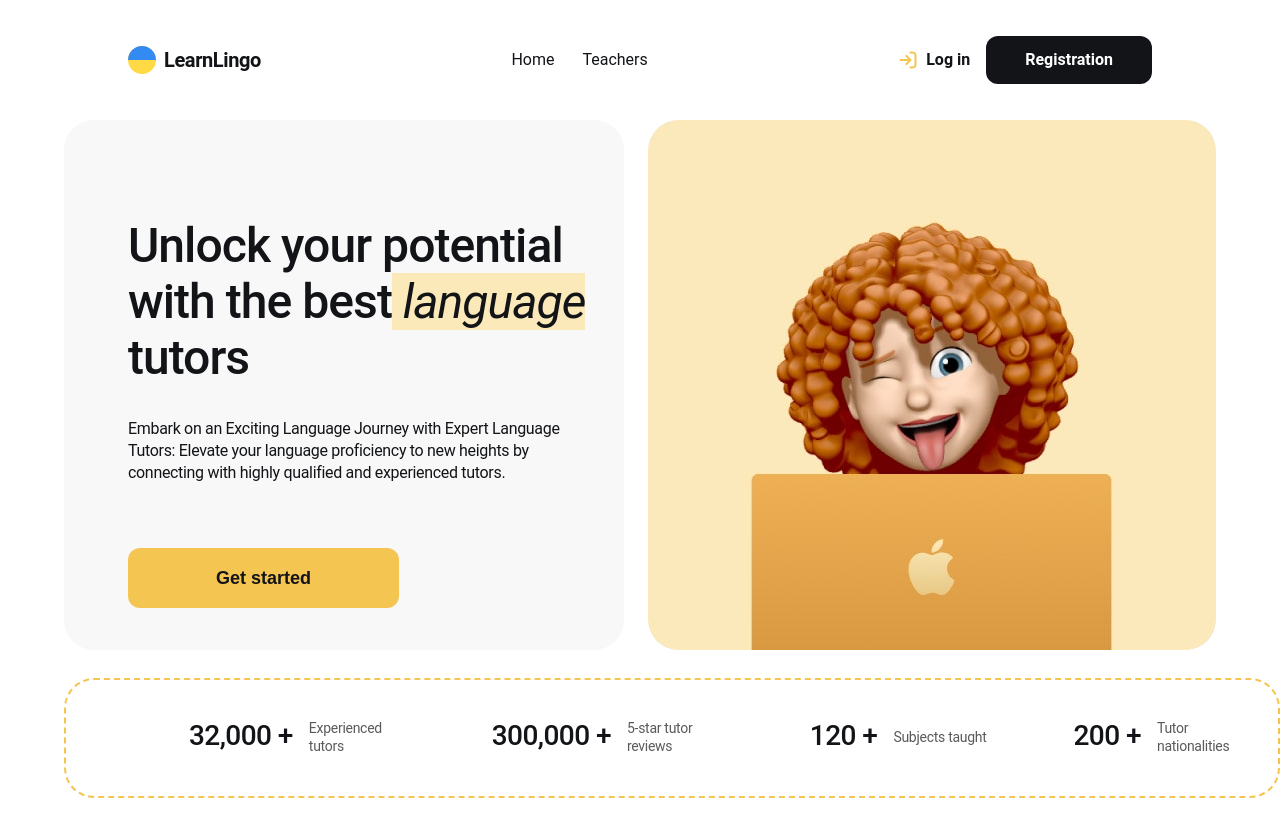
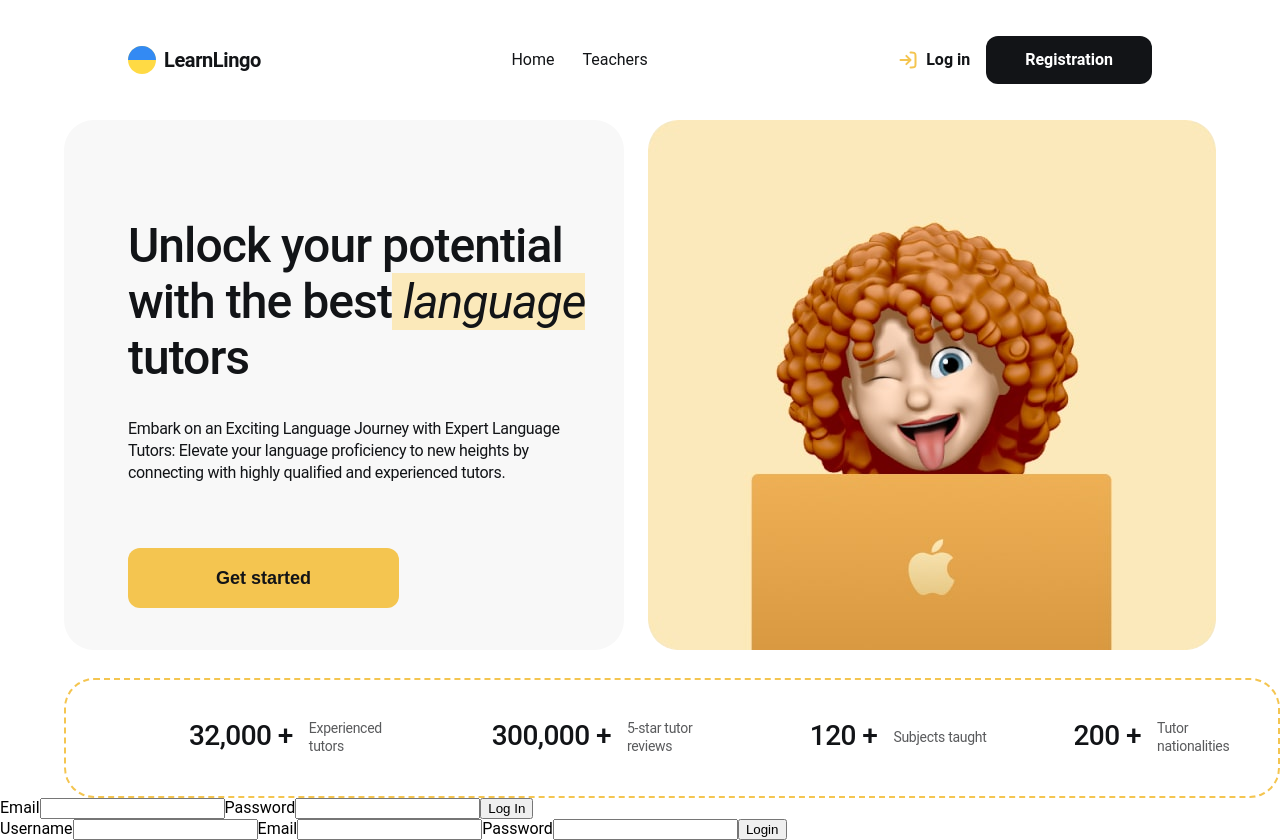
Before and after one commit to Bystryi21/learnLingo, a React (Vite) app: page / in a window 1280 px wide. Before the commit the page ends 800 px from the top, so only its background shows below. Built offline with nearby package versions, Linux system fonts and the light colour scheme.

Commit message:
add register operation

```diff
--- a/package.json
+++ b/package.json
@@ -12,6 +12,8 @@
   "dependencies": {
     "@reduxjs/toolkit": "^2.6.0",
     "axios": "^1.8.1",
+    "firebase": "^11.4.0",
+    "formik": "^2.4.6",
     "nanoid": "^5.1.2",
     "react": "^19.0.0",
     "react-dom": "^19.0.0",
--- /dev/null
+++ b/src/components/LoginForm/LoginForm.jsx
@@ -0,0 +1,24 @@
+import { Formik, Form, Field } from "formik";
+
+export default function LoginForm() {
+  const handleSubmit = (values, actions) => {
+    console.log(values);
+    actions.resetForm();
+  };
+
+  return (
+    <Formik initialValues={{ email: "", password: "" }} onSubmit={handleSubmit}>
+      <Form>
+        <label>
+          Email
+          <Field type="email" name="email" />
+        </label>
+        <label>
+          Password
+          <Field type="password" name="password" />
+        </label>
+        <button type="submit">Log In</button>
+      </Form>
+    </Formik>
+  );
+}
--- /dev/null
+++ b/src/components/RegistrationForm/RegistrationForm.jsx
@@ -0,0 +1,35 @@
+import { Formik, Form, Field } from "formik";
+import { useDispatch } from "react-redux";
+import { register } from "../../redux/auth/operations";
+
+export default function RegistrationForm() {
+  const dispatch = useDispatch();
+  const handleSubmit = (values, actions) => {
+    console.log(values);
+    dispatch(register(values));
+    actions.resetForm();
+  };
+
+  return (
+    <Formik
+      initialValues={{ name: "", email: "", password: "" }}
+      onSubmit={handleSubmit}
+    >
+      <Form>
+        <label>
+          Username
+          <Field type="text" name="name" />
+        </label>
+        <label>
+          Email
+          <Field type="email" name="email" />
+        </label>
+        <label>
+          Password
+          <Field type="password" name="password" />
+        </label>
+        <button type="submit">Login</button>
+      </Form>
+    </Formik>
+  );
+}
--- a/src/pages/HomePage/HomePage.jsx
+++ b/src/pages/HomePage/HomePage.jsx
@@ -1,11 +1,15 @@
 import AboutUs from "../../components/AboutUs/AboutUs";
 import AppBar from "../../components/AppBar/AppBar";
+import LoginForm from "../../components/LoginForm/LoginForm";
+import RegistrationForm from "../../components/RegistrationForm/RegistrationForm";
 
 export default function HomePage() {
   return (
     <>
       <AppBar />
       <AboutUs />
+      <LoginForm />
+      <RegistrationForm />
     </>
   );
 }
--- /dev/null
+++ b/src/redux/auth/operations.js
@@ -0,0 +1,18 @@
+import axios from "axios";
+import { createAsyncThunk } from "@reduxjs/toolkit";
+
+export const register = createAsyncThunk(
+  "auth/register",
+  async (credentials, thunkApi) => {
+    try {
+      const { data } = await axios.post(
+        "https://identitytoolkit.googleapis.com/v1/accounts:signUp?key=AIzaSyBeLL5Qh1AJiLmlYt-NhpRFBcFeU8xKsBc",
+        { ...credentials, returnSecureToken: true }
+      );
+      console.log(data);
+      return data;
+    } catch (error) {
+      return thunkApi.rejectWithValue(error.message);
+    }
+  }
+);
--- /dev/null
+++ b/src/redux/auth/selectors.js
@@ -0,0 +1,3 @@
+export const selectIsLoggedIn = (state) => state.auth.isLoggedIn;
+
+export const selectUser = (state) => state.auth.user;
--- /dev/null
+++ b/src/redux/auth/slice.js
@@ -0,0 +1,23 @@
+import { createSlice } from "@reduxjs/toolkit";
+import { register } from "./operations";
+
+const authSlice = createSlice({
+  name: "auth",
+  initialState: {
+    user: {
+      name: null,
+      email: null,
+    },
+    token: null,
+    isLoggedIn: false,
+  },
+  extraReducers: (builder) => {
+    builder.addCase(register.fulfilled, (state, action) => {
+      state.user.email = action.payload.email;
+      state.token = action.payload.idToken;
+      state.isLoggedIn = true;
+    });
+  },
+});
+
+export default authSlice.reducer;
--- a/src/redux/store.js
+++ b/src/redux/store.js
@@ -8,10 +8,12 @@ import {
   PURGE,
   REGISTER,
 } from "redux-persist";
+import authReducer from "./auth/slice";
 
 export const store = configureStore({
   reducer: {
     teachers: teachersReducer,
+    auth: authReducer,
   },
   middleware: (getDefaultMiddleware) =>
     getDefaultMiddleware({
--- a/src/redux/teachers/operations.js
+++ b/src/redux/teachers/operations.js
@@ -1,7 +1,7 @@
 import axios from "axios";
 import { createAsyncThunk } from "@reduxjs/toolkit";
 
-axios.defaults.baseURL = "https://test-dfa2b-default-rtdb.firebaseio.com/";
+axios.defaults.baseURL = "https://teachers-7a7ce-default-rtdb.firebaseio.com";
 
 export const fetchTeachers = createAsyncThunk(
   "teachers/fetchAll",
```
Also changed, not shown: src/firebaseConfig.js (added, +22 -0 lines), src/components/LoginForm/LoginForm.module.css (added), src/components/RegistrationForm/Registration.module.css (added), 1 other file (tests, documents, lock files or other folders).
